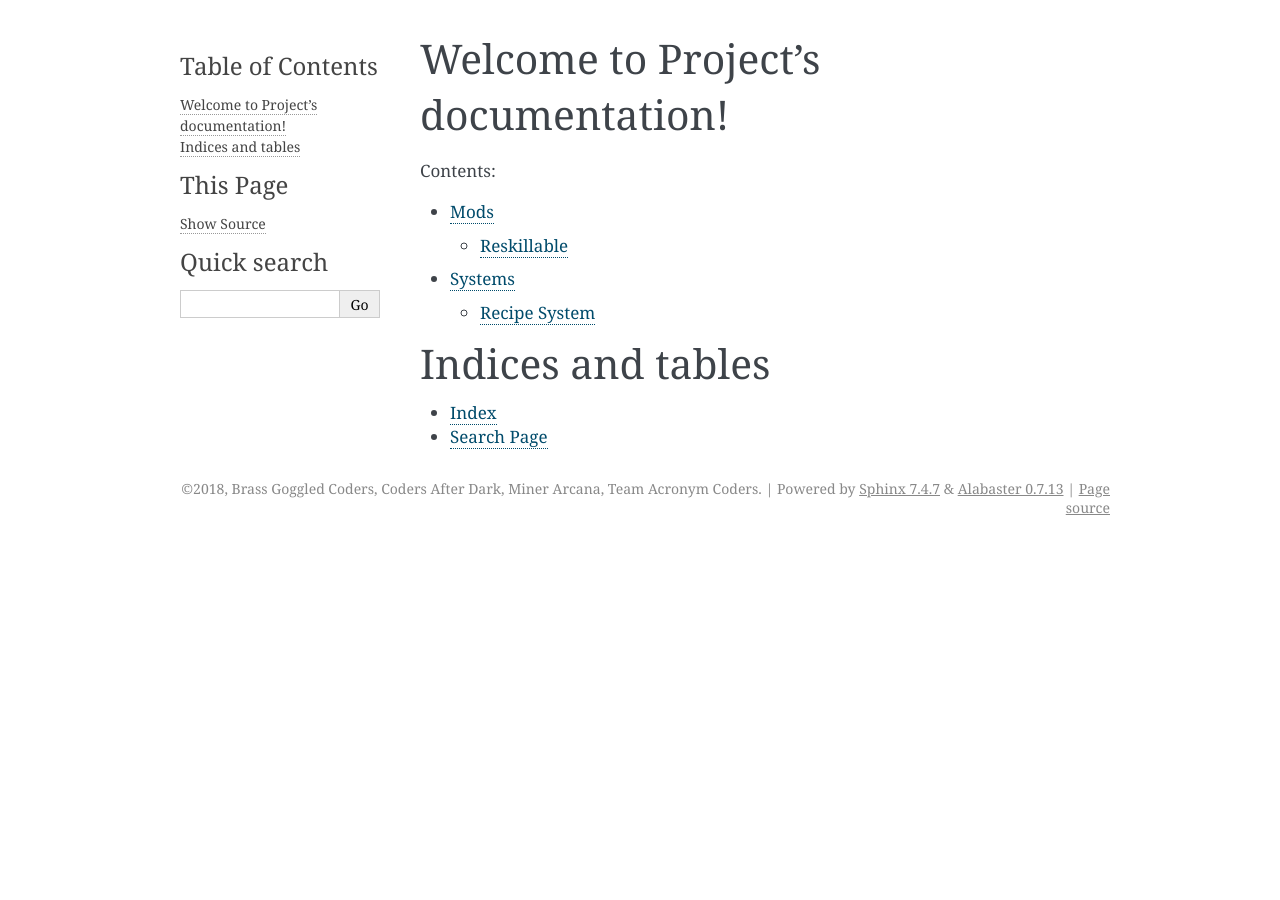
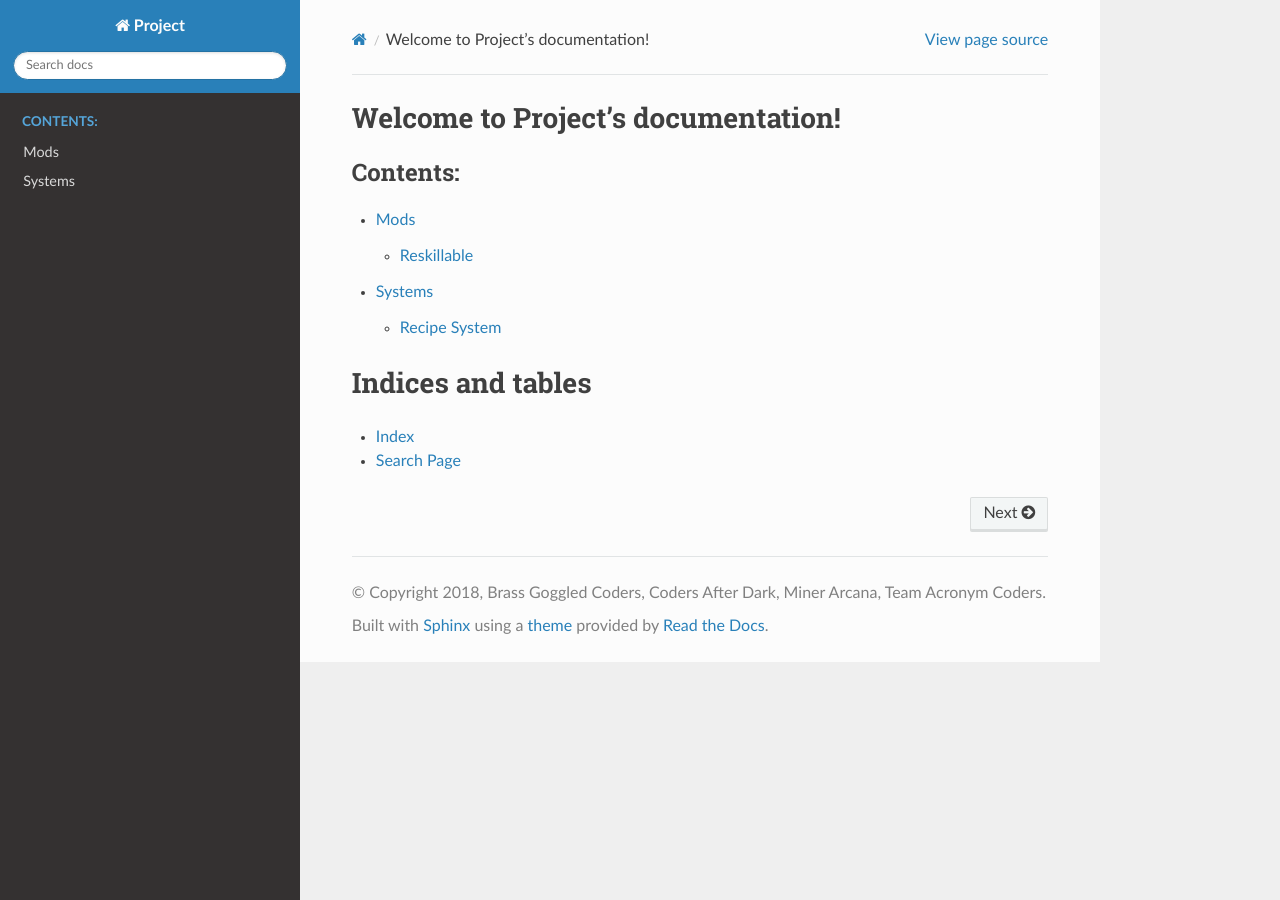
Before and after one commit to The-Acronym-Coders/Documentation, a Sphinx documentation site: the page built from docs/index.rst, in a window 1280 px wide. Built offline with Sphinx 7.4.7 and the Read the Docs theme 2.0.0, drawn with Linux system fonts in a browser that asks for light colours.

Commit message:
Change Theme

```diff
--- a/docs/conf.py
+++ b/docs/conf.py
@@ -74,7 +74,7 @@ pygments_style = 'sphinx'
 # The theme to use for HTML and HTML Help pages.  See the documentation for
 # a list of builtin themes.
 #
-html_theme = 'alabaster'
+html_theme = 'sphinx_rtd_theme'
 
 # Theme options are theme-specific and customize the look and feel of a theme
 # further.  For a list of options available for each theme, see the
@@ -136,7 +136,7 @@ latex_documents = [
 # One entry per manual page. List of tuples
 # (source start file, name, description, authors, manual section).
 man_pages = [
-    (master_doc, 'project', u'Project Documentation',
+    (master_doc, 'project', u'BGC/CAD/MA/TAC Documentation',
      [author], 1)
 ]
 
```
